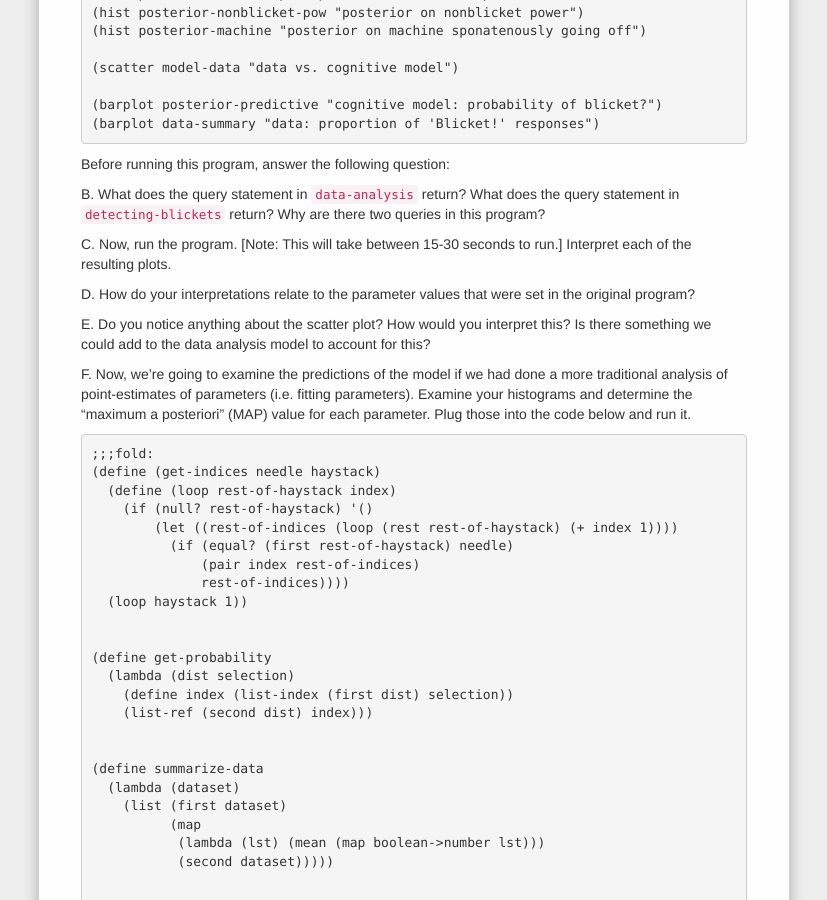
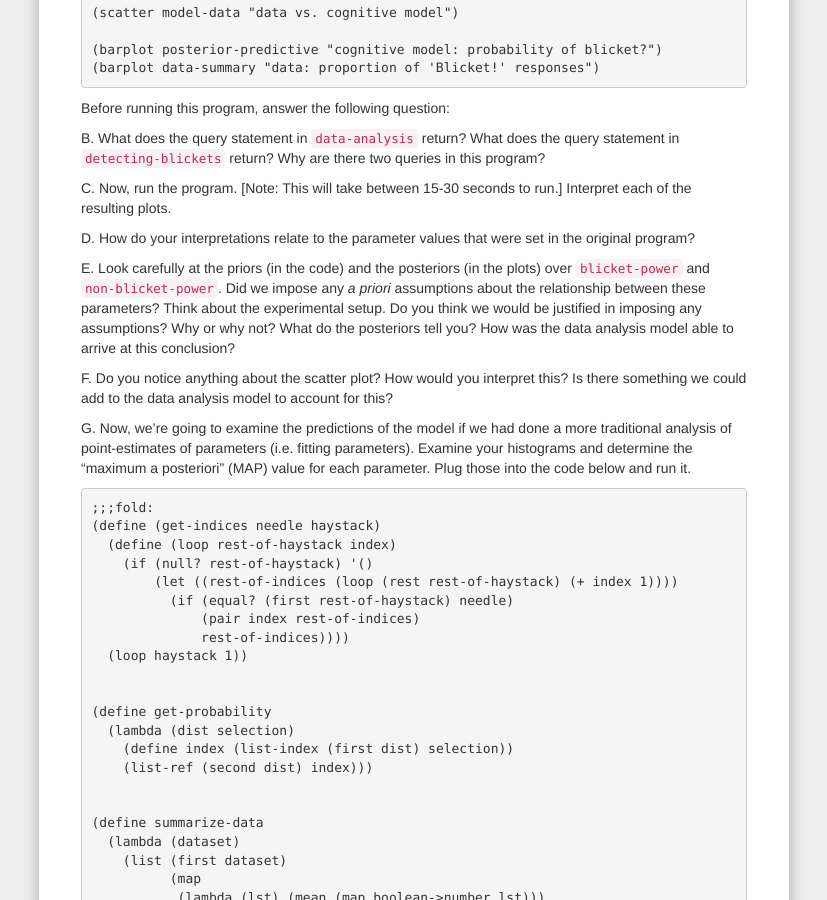
Before and after one commit to forestdb/forestdb.org, a Jekyll site: the page built from models/bayesian-data-analysis.md, in a window 1280 px wide and 900 px high, scrolled down 47904 px. Shown: the whole window, without its empty margins (226-1053 px from the left). Built offline with Jekyll 4.4.1, drawn with Linux system fonts in a browser that asks for light colours; nearby versions of some CDN libraries; a script that is not in the unit is left out; some of the changed text lies outside the part shown.

Commit message:
more subquestions about the posteriors (exercise 2)

```diff
--- a/models/bayesian-data-analysis.md
+++ b/models/bayesian-data-analysis.md
@@ -2108,8 +2108,6 @@ Let's analyze this model with respect to some data. First, we'll put priors on t
       modelpreds))))
 
 ;;;
-
-
 (define detecting-blickets
   (mem
    (lambda
@@ -2214,7 +2212,6 @@ Let's analyze this model with respect to some data. First, we'll put priors on t
 (define model-data (zip (second posterior-predictive) (second data-summary)))
 ;;;
 
-
 (hist posterior-blicket-br "posterior on blicket base rate")
 (hist posterior-blicket-pow "posterior on blicket power")
 (hist posterior-nonblicket-pow "posterior on nonblicket power")
@@ -2234,9 +2231,11 @@ C. Now, run the program. [Note: This will take between 15-30 seconds to run.] In
 
 D. How do your interpretations relate to the parameter values that were set in the original program?
 
-E. Do you notice anything about the scatter plot? How would you interpret this? Is there something we could add to the data analysis model to account for this?
-
-F. Now, we're going to examine the predictions of the model if we had done a more traditional analysis of point-estimates of parameters (i.e. fitting parameters).
+E. Look carefully at the priors (in the code) and the posteriors (in the plots) over `blicket-power` and `non-blicket-power`. Did we impose any *a priori* assumptions about the relationship between these parameters? Think about the experimental setup. Do you think we would be justified in imposing any assumptions? Why or why not? What do the posteriors tell you? How was the data analysis model able to arrive at this conclusion?
+
+F. Do you notice anything about the scatter plot? How would you interpret this? Is there something we could add to the data analysis model to account for this?
+
+G. Now, we're going to examine the predictions of the model if we had done a more traditional analysis of point-estimates of parameters (i.e. fitting parameters).
 Examine your histograms and determine the "maximum a posteriori" (MAP) value for each parameter. Plug those into the code below and run it.
 
 ~~~
@@ -2275,8 +2274,6 @@ Examine your histograms and determine the "maximum a posteriori" (MAP) value for
       modelpreds))))
 
 ;;;
-
-
 (define detecting-blickets
   (mem
    (lambda
@@ -2348,4 +2345,4 @@ Examine your histograms and determine the "maximum a posteriori" (MAP) value for
 (barplot data-summary "data: proportion of 'Blicket!' responses")
 ~~~
 
-G. What can you conclude about the two ways of looking at parameters in this model's case? Do you think is relatively robust to different parameter settings?
+H. What can you conclude about the two ways of looking at parameters in this model's case? Do you think the model is relatively robust to different parameter settings?
```
